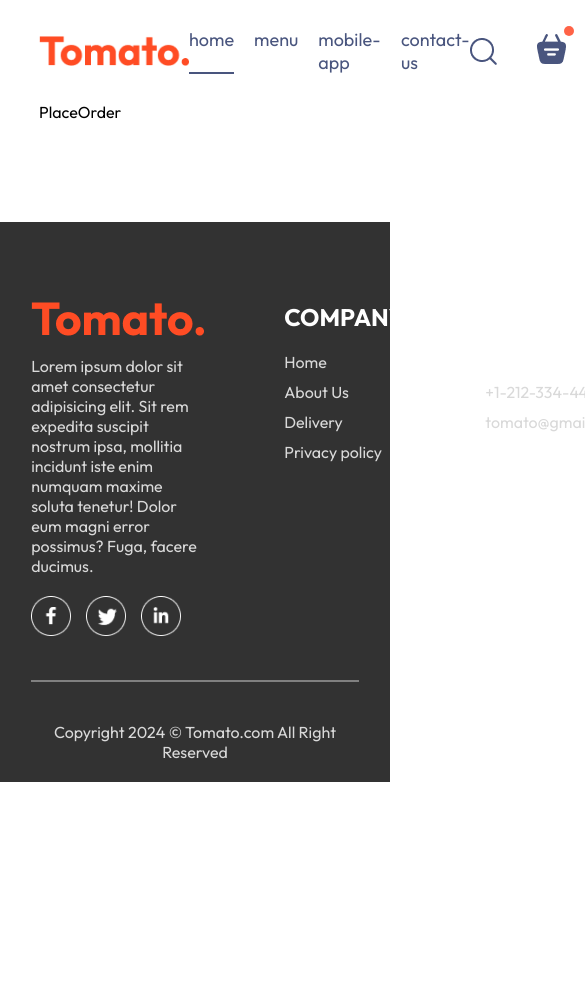
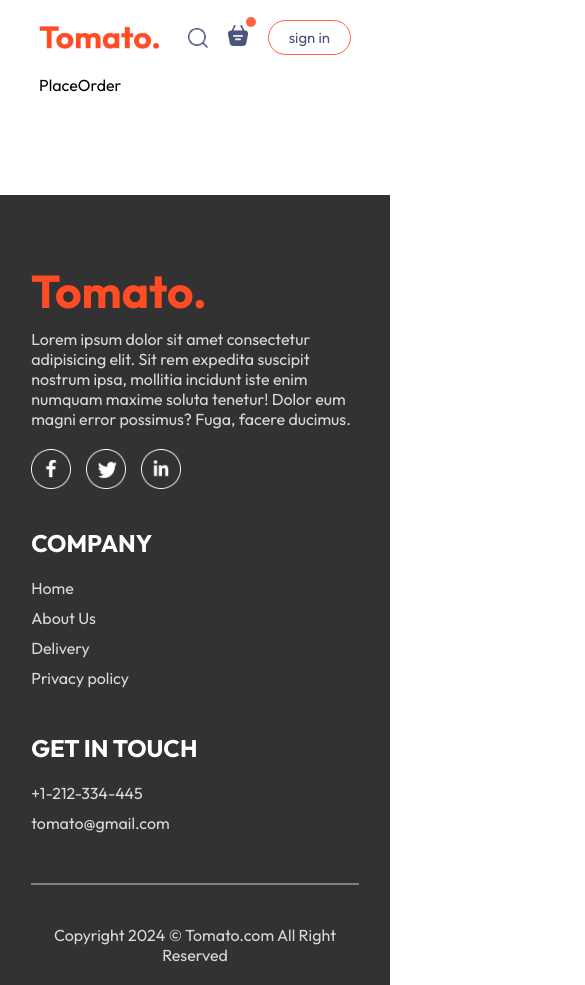
Before and after one commit to pula-ashok/tomato-app, a React (Vite) app in the folder frontend/: page /orders in a window 390 px wide. Shown: the top 985 px of the page, 585 px wide, since content can reach past the window. Before the commit the page ends 844 px from the top, so only its background shows below. Built offline with nearby package versions, Linux system fonts and the light colour scheme.

Commit message:
mobile changes for home page

```diff
--- a/frontend/src/components/exploreMenu/exploreMenu.css
+++ b/frontend/src/components/exploreMenu/exploreMenu.css
@@ -45,3 +45,11 @@
   border: 4px solid tomato;
   padding: 2px;
 }
+/* mobile changes  */
+
+@media screen and (max-width: 1050px) {
+  .explore-menu-text {
+    max-width: 100%;
+    font-size: 14px;
+  }
+}
--- a/frontend/src/components/footer/footer.css
+++ b/frontend/src/components/footer/footer.css
@@ -48,3 +48,14 @@
 .footer-copyright {
   text-align: center;
 }
+/* mobile changes */
+@media screen and (max-width: 750px) {
+  .footer-content {
+    display: flex;
+    flex-direction: column;
+    gap: 35px;
+  }
+  .footer-copyright {
+    text-align: center;
+  }
+}
--- a/frontend/src/components/header/header.css
+++ b/frontend/src/components/header/header.css
@@ -35,3 +35,18 @@
   font-size: max(1vw, 13px);
   border-radius: 50px;
 }
+
+/* mobile changes */
+@media screen and (max-width: 1050px) {
+  .header-contents {
+    max-width: 45%;
+  }
+}
+@media screen and (max-width: 750px) {
+  .header-contents p {
+    display: none;
+  }
+  .header-contents button {
+    padding: 2vw 4vw;
+  }
+}
--- a/frontend/src/components/navbar/Navbar.jsx
+++ b/frontend/src/components/navbar/Navbar.jsx
@@ -1,6 +1,7 @@
 import React, { useState } from "react";
 import "./navbar.css";
 import { assets } from "./../../assets/assets";
+import { Link } from "react-router-dom";
 
 const Navbar = () => {
   const [menu, setMenu] = useState("home");
@@ -8,30 +9,34 @@
     <div className="navbar">
       <img src={assets?.logo} alt="" className="logo" />
       <ul className="navbar-menu">
-        <li
+        <Link
+          to={"/"}
           onClick={() => setMenu("home")}
           className={menu === "home" ? "active" : ""}
         >
           home
-        </li>
-        <li
+        </Link>
+        <a
+          href="#explore-menu"
           onClick={() => setMenu("menu")}
           className={menu === "menu" ? "active" : ""}
         >
           menu
-        </li>
-        <li
+        </a>
+        <a
+          href="#app-download"
           onClick={() => setMenu("mobile-app")}
           className={menu === "mobile-app" ? "active" : ""}
         >
           mobile-app
-        </li>
-        <li
+        </a>
+        <a
+          href="#footer"
           onClick={() => setMenu("contact-us")}
           className={menu === "contact-us" ? "active" : ""}
         >
           contact-us
-        </li>
+        </a>
       </ul>
       <div className="navbar-right">
         <img src={assets?.search_icon} alt="" />
--- a/frontend/src/components/navbar/navbar.css
+++ b/frontend/src/components/navbar/navbar.css
@@ -51,3 +51,46 @@
   top: -8px;
   right: -8px;
 }
+/* mobile view */
+@media screen and (max-width: 1050px) {
+  .navbar .logo {
+    width: 140px;
+  }
+  .navbar-menu {
+    gap: 20px;
+    font-size: 17px;
+  }
+  .navbar-right {
+    gap: 30px;
+  }
+  .navbar-right img {
+    width: 22px;
+  }
+  .navbar-right button {
+    padding: 8px 25px;
+  }
+}
+@media screen and (max-width: 900px) {
+  .navbar .logo {
+    width: 120px;
+  }
+  .navbar-menu {
+    gap: 15px;
+    font-size: 16px;
+  }
+  .navbar-right {
+    gap: 20px;
+  }
+  .navbar-right img {
+    width: 20px;
+  }
+  .navbar-right button {
+    padding: 7px 20px;
+    font-size: 15px;
+  }
+}
+@media screen and (max-width: 750px) {
+  .navbar-menu {
+    display: none;
+  }
+}
--- a/frontend/src/index.css
+++ b/frontend/src/index.css
@@ -5,6 +5,7 @@
   margin: 0;
   box-sizing: border-box;
   font-family: outfit;
+  scroll-behavior: smooth;
 }
 body {
   min-height: 100vh;
```
